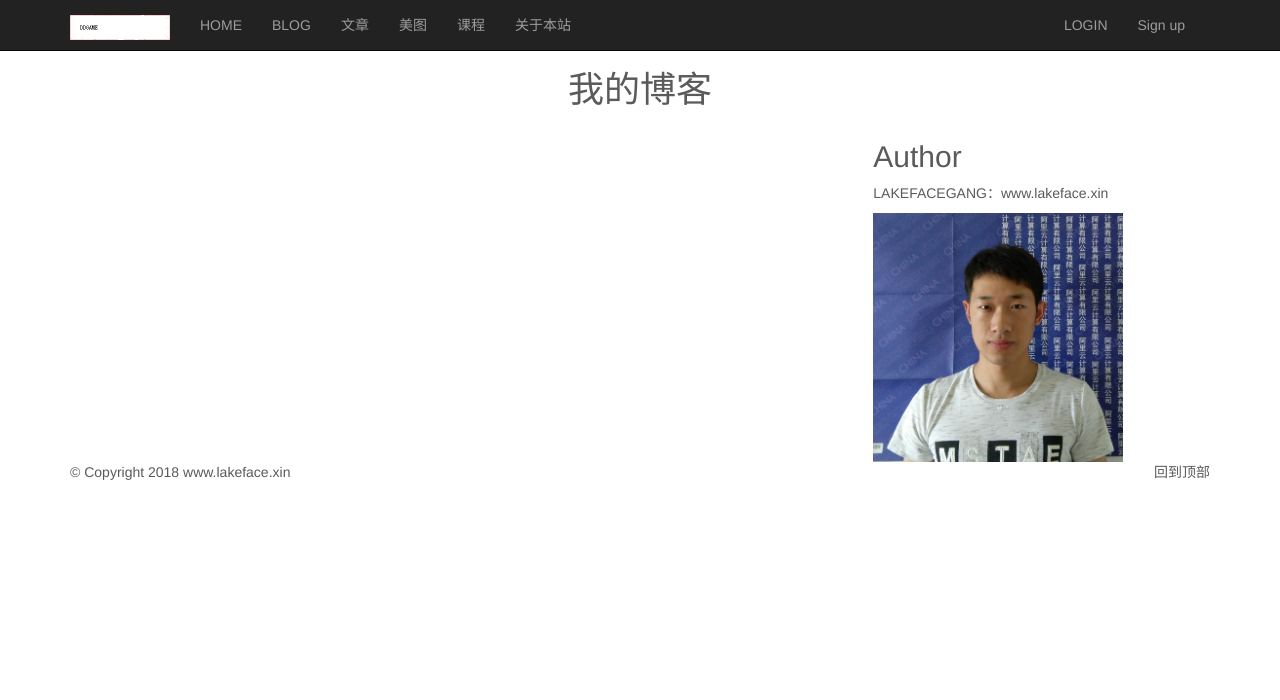
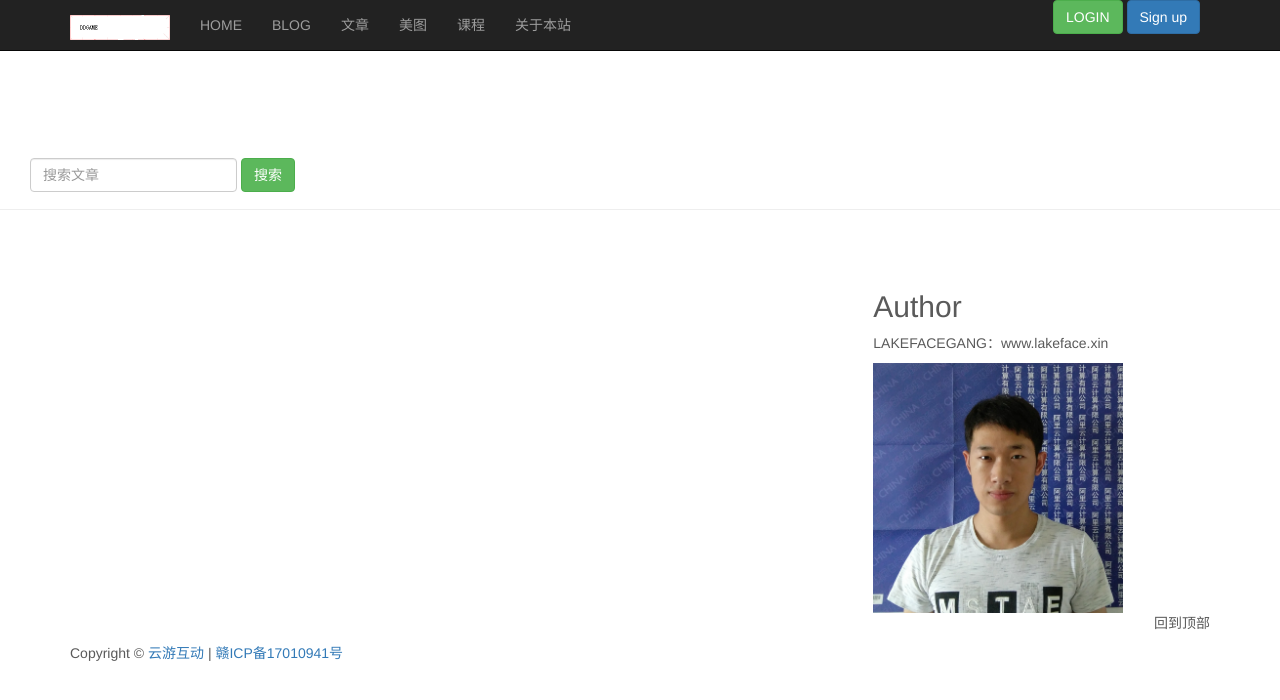
Before and after one commit to JUMBOCHEN/DjangoProject, a Django app: template lakeface/mysite/templates/blog/titles.html in a window 1280 px wide. Shown: the top 700 px of the page. Run offline with Django 3.2, Linux system fonts and the light colour scheme; the template is opened without the code that fills it, so the values that code supplies are empty; parts of the project's set-up code (start-up, migrations or seed data) failed here and were passed over; some libraries are stand-ins or nearby versions.

Commit message:
2018.1.11

```diff
--- a/lakeface/mysite/templates/article/header.html
+++ b/lakeface/mysite/templates/article/header.html
@@ -11,7 +11,7 @@
                 <li><a href="{% url 'course:manage_course' %}">课程管理</a></li>
             </ul>
             <ul class="nav navbar-nav navbar-right" style="margin-right:10px">
-                <li><a href="{% url 'blog:blog_title' %}">网站首页</a></li>
+                <li><a href="{% url 'home' %}">网站首页</a></li>
                 <li><span>{{ user.username }}</li>
                 <li><a href="{% url 'account:user_logout' %}">Logout</a></li>
             </ul>
--- a/lakeface/mysite/templates/blog/content.html
+++ b/lakeface/mysite/templates/blog/content.html
@@ -8,7 +8,7 @@
 <div class="row">
 	<div class="col-xs-12 col-md-8">
 		<p class="text-center"><span>{{ article.author.username }}</span><span style="margin-left: 20px">{{ publish }}1</span></p>
-		<div>{{ article.body }}</div>
+		<p class="lead">{{ article.body }}</p>
 	</div>
 	<div class="col-xs-6 col-md-4">
 		<h2>Author</h2>
--- a/lakeface/mysite/templates/blog/titles.html
+++ b/lakeface/mysite/templates/blog/titles.html
@@ -2,10 +2,20 @@
 {% block title %}blog titles{% endblock %}
 {% block content %}
 {% load staticfiles %}
-<div class="row text-center vertical-middle-sm">
-	<h1>我的博客</h1>
-</div>
-<div class="row">
+
+<!--文章搜索表单-->
+    <div class="page-header" style="padding-top: 60px;">
+        <div id="navbar" class="navbar-collapse collapse">
+            <form class="navbar-form" method="get" action="/search_name/">
+                <div class="form-group">
+                    <input name="name" type="text" placeholder="搜索文章" class="form-control">
+                </div>
+                    <button type="submit" class="btn btn-success">搜索</button>
+            </form>
+        </div><!--/.navbar-collapse -->
+    </div>
+<!--文章列表-->
+<div class="row" style="padding-top: 40px;">
 	<div class="col-xs-12 col-md-8">
 		<ul>
 			{% for blog in blogs %}
--- a/lakeface/mysite/templates/footer.html
+++ b/lakeface/mysite/templates/footer.html
@@ -1,4 +1,13 @@
 <div class="container summary">
 <p class="pull-right"><a href="#top"></a>回到顶部</p>
-<p>&copy; Copyright 2018 www.lakeface.xin</p>
 </div>
+<div class="copyright">
+    <div class="container">
+        <div class="row">
+            <div class="col-sm-12">
+                <span>Copyright &copy; <a href="http://www.lakeface.xin">云游互动</a></span> |
+                <span><a href="http://www.miibeian.gov.cn/" target="_blank">赣ICP备17010941号</a></span>
+            </div>
+        </div>
+    </div>
+</div>
--- a/lakeface/mysite/templates/header.html
+++ b/lakeface/mysite/templates/header.html
@@ -27,8 +27,12 @@
                 </li>
                 <li><a href="{% url 'account:user_logout' %}">Logout</a></li>
                 {% else %}
-                <li><a href="{% url 'account:user_login' %}">LOGIN</a></li>
-                <li><a href="{% url 'account:user_register' %}">Sign up</a></li>
+                <div class="aw-user-nav">
+                    <span>
+                        <a class="register btn btn-normal btn-success" href="{% url 'account:user_login' %}">LOGIN</a>
+                        <a class="login btn btn-normal btn-primary" href="{% url 'account:user_register' %}">Sign up</a></li>
+                    </span>
+                </div>
                 {% endif %}
             </ul>
         </div>
```
Also changed, not shown: lakeface/mysite/article/views.py (+23 -13 lines), lakeface/mysite/db.sqlite3.
